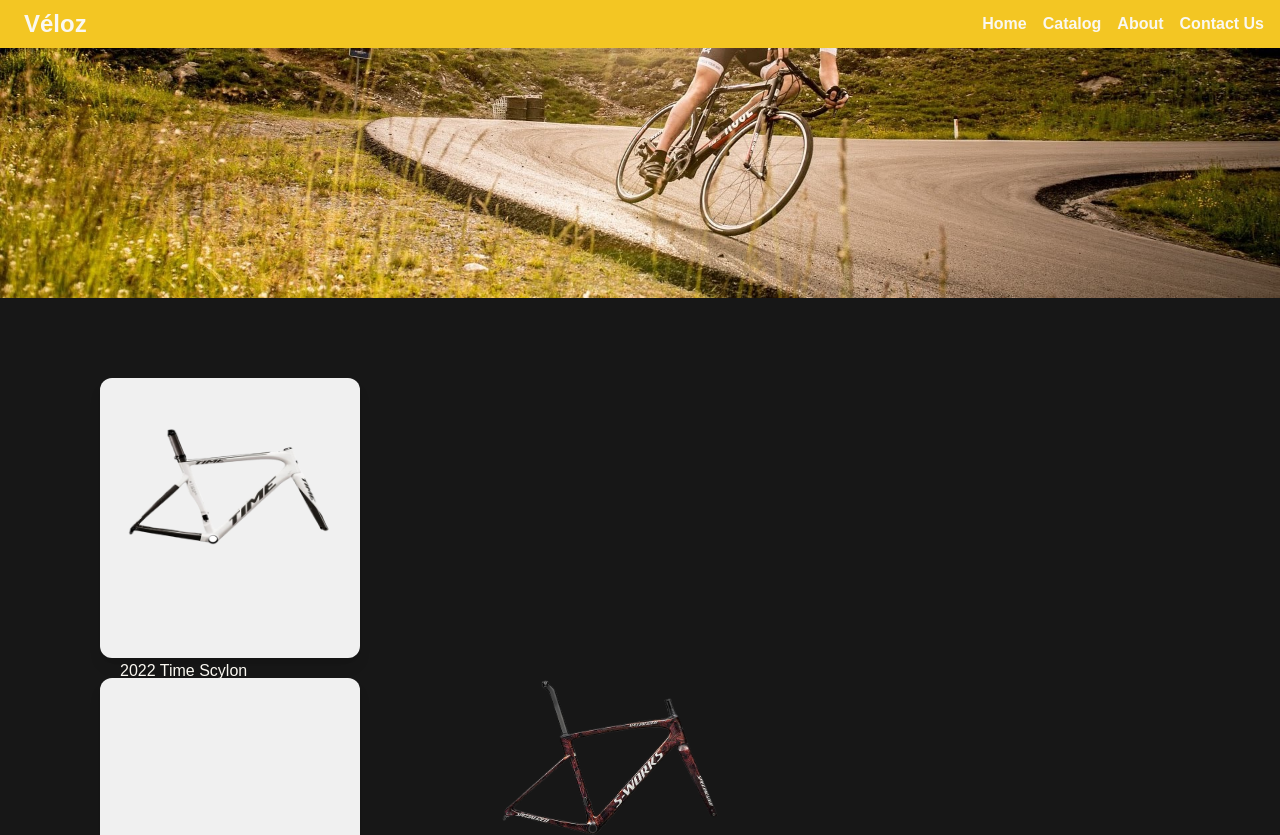
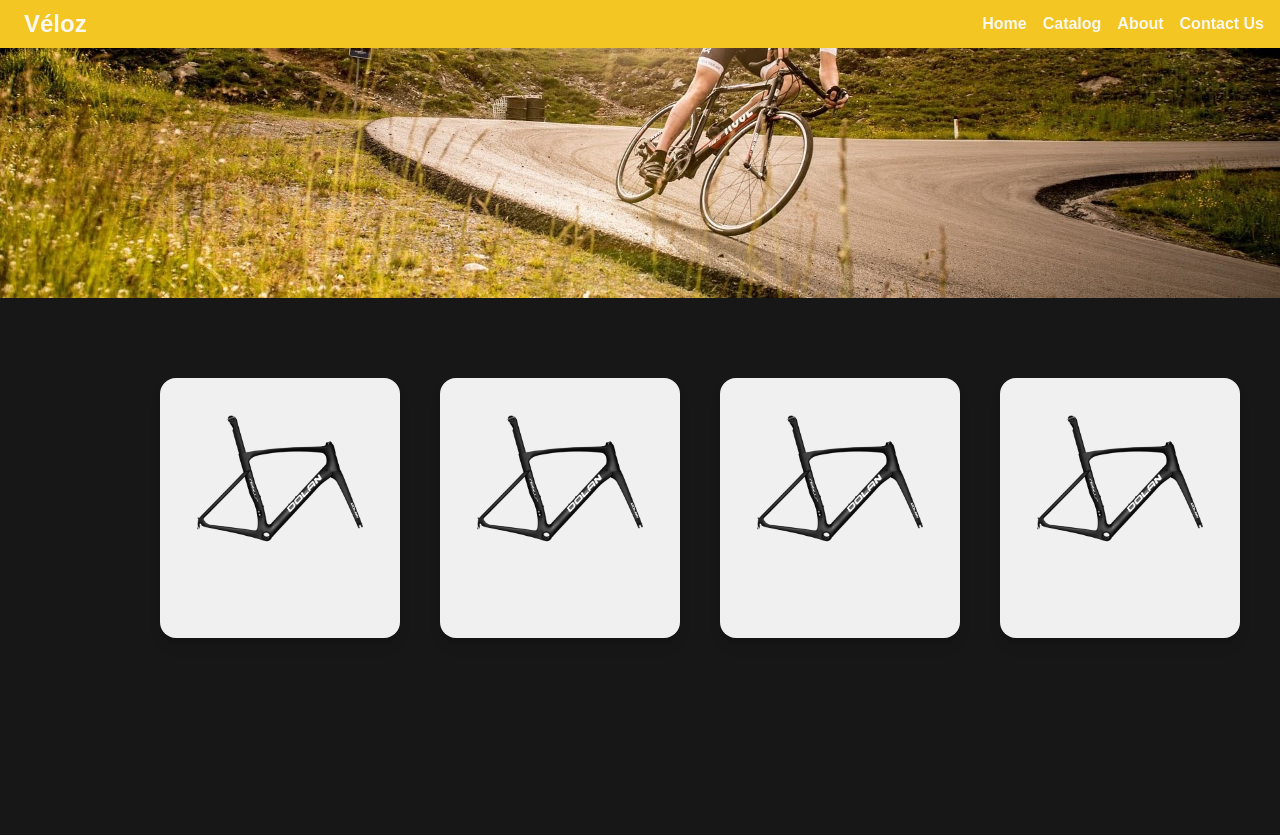
Before and after one commit to bangyazaka-hash/Veloz, a Next.js app: page /Frame in a window 1280 px wide. Shown: the top 835 px of the page. After the commit the page ends 800 px from the top, so only its background shows below. Built offline with nearby package versions, Linux system fonts and the light colour scheme.

Commit message:
menambahkan card di frame,wheel,component

```diff
--- a/src/app/Component/page.tsx
+++ b/src/app/Component/page.tsx
@@ -14,6 +14,58 @@ export default function Component() {
 />
 
             </div>
+
+             <div className="flex flex-row justify-left flex-wrap gap-20 p-10">
+                         <div className="relative justify-center w-50 h-50">
+                        <div className="bg-[#F0F0F0] w-60 h-65 rounded-2xl shadow-lg m-10 ml-30 p-5">
+                         <Image
+                                                src="/dolan.png"
+                                                alt="Datail"
+                                                fill
+                                                className="object-contain mt-10 ml-35"
+                                />
+                        </div>
+                        </div>
+
+                       <div className="relative justify-center w-50 h-50">
+                        <div className="bg-[#F0F0F0] w-60 h-65 rounded-2xl shadow-lg m-10 ml-30 p-5">
+                         <Image
+                                                src="/dolan.png"
+                                                alt="Datail"
+                                                fill
+                                                className="object-contain mt-10 ml-35"
+                                />
+                        </div>
+                        </div>
+
+                          <div className="relative justify-center w-50 h-50">
+                        <div className="bg-[#F0F0F0] w-60 h-65 rounded-2xl shadow-lg m-10 ml-30 p-5">
+                         <Image
+                                                src="/dolan.png"
+                                                alt="Datail"
+                                                fill
+                                                className="object-contain mt-10 ml-35"
+                                />
+                        </div>
+                        </div>
+
+                              <div className="relative justify-center w-50 h-50">
+                        <div className="bg-[#F0F0F0] w-60 h-65 rounded-2xl shadow-lg m-10 ml-30 p-5">
+                         <Image
+                                                src="/dolan.png"
+                                                alt="Datail"
+                                                fill
+                                                className="object-contain mt-10 ml-35"
+                                />
+                        </div>
+                        </div>
+
+
+                    <div className="w-[500] items-start justify-between p-5">
+
+                    </div>
+                    </div>
+
         <div className="w-[500] items-start justify-between p-5">
 
         </div>
--- a/src/app/Frame/page.tsx
+++ b/src/app/Frame/page.tsx
@@ -15,34 +15,56 @@ export default function Frame() {
 
             </div>
 
-             <div className="relative w-55 h-55 ">
-            <div className="flex w-65 h-70 ml-25 mt-20 shadow-lg bg-[#F0F0F0] rounded-xl"></div>
-                                    <Image
-                                    src="/time.png"
+            <div className="flex flex-row justify-left flex-wrap gap-20 p-10">
+             <div className="relative justify-center w-50 h-50">
+            <div className="bg-[#F0F0F0] w-60 h-65 rounded-2xl shadow-lg m-10 ml-30 p-5">
+             <Image
+                                    src="/dolan.png"
                                     alt="Datail"
                                     fill
-                                    className="obtain-object ml-30 mt-[-10]"
+                                    className="object-contain mt-10 ml-35"
                     />
-                    <h2 className="mt-[-80] ml-30 z-10 w-40 leading-relaxed">2022 Time Scylon Frameset</h2>
-                    <h1 className="mt-[-5] ml-30 font-bold z-10">Rp.2.500.000</h1>
-                    </div>
+            </div>
+            </div>
 
-             <div className="relative w-55 h-40 ">
-            <div className="flex w-65 h-70 ml-25 mt-20 shadow-lg bg-[#F0F0F0] rounded-xl"></div>
-                                    <Image
-                                    src="/sworks.png"
-                                    alt="Detail"
+           <div className="relative justify-center w-50 h-50">
+            <div className="bg-[#F0F0F0] w-60 h-65 rounded-2xl shadow-lg m-10 ml-30 p-5">
+             <Image
+                                    src="/dolan.png"
+                                    alt="Datail"
                                     fill
-                                    className="obtain-object ml-125 mt-[-290]"
+                                    className="object-contain mt-10 ml-35"
                     />
-                    <h2 className="mt-[-80] ml-30 z-10 w-40 leading-relaxed">2022 Time Scylon Frameset</h2>
-                    <h1 className="mt-[-5] ml-30 font-bold z-10">Rp.2.500.000</h1>
-                    </div>
+            </div>
+            </div>
+
+              <div className="relative justify-center w-50 h-50">
+            <div className="bg-[#F0F0F0] w-60 h-65 rounded-2xl shadow-lg m-10 ml-30 p-5">
+             <Image
+                                    src="/dolan.png"
+                                    alt="Datail"
+                                    fill
+                                    className="object-contain mt-10 ml-35"
+                    />
+            </div>
+            </div>
+
+                  <div className="relative justify-center w-50 h-50">
+            <div className="bg-[#F0F0F0] w-60 h-65 rounded-2xl shadow-lg m-10 ml-30 p-5">
+             <Image
+                                    src="/dolan.png"
+                                    alt="Datail"
+                                    fill
+                                    className="object-contain mt-10 ml-35"
+                    />
+            </div>
+            </div>
 
 
         <div className="w-[500] items-start justify-between p-5">
 
         </div>
         </div>
+        </div>
     );
 };
--- a/src/app/Wheel/page.tsx
+++ b/src/app/Wheel/page.tsx
@@ -14,9 +14,56 @@ export default function Wheel() {
 />
 
             </div>
+ <div className="flex flex-row justify-left flex-wrap gap-20 p-10">
+             <div className="relative justify-center w-50 h-50">
+            <div className="bg-[#F0F0F0] w-60 h-65 rounded-2xl shadow-lg m-10 ml-30 p-5">
+             <Image
+                                    src="/dolan.png"
+                                    alt="Datail"
+                                    fill
+                                    className="object-contain mt-10 ml-35"
+                    />
+            </div>
+            </div>
+
+           <div className="relative justify-center w-50 h-50">
+            <div className="bg-[#F0F0F0] w-60 h-65 rounded-2xl shadow-lg m-10 ml-30 p-5">
+             <Image
+                                    src="/dolan.png"
+                                    alt="Datail"
+                                    fill
+                                    className="object-contain mt-10 ml-35"
+                    />
+            </div>
+            </div>
+
+              <div className="relative justify-center w-50 h-50">
+            <div className="bg-[#F0F0F0] w-60 h-65 rounded-2xl shadow-lg m-10 ml-30 p-5">
+             <Image
+                                    src="/dolan.png"
+                                    alt="Datail"
+                                    fill
+                                    className="object-contain mt-10 ml-35"
+                    />
+            </div>
+            </div>
+
+                  <div className="relative justify-center w-50 h-50">
+            <div className="bg-[#F0F0F0] w-60 h-65 rounded-2xl shadow-lg m-10 ml-30 p-5">
+             <Image
+                                    src="/dolan.png"
+                                    alt="Datail"
+                                    fill
+                                    className="object-contain mt-10 ml-35"
+                    />
+            </div>
+            </div>
+
+
         <div className="w-[500] items-start justify-between p-5">
 
         </div>
         </div>
+        </div>
     );
 };
--- a/src/app/layout.tsx
+++ b/src/app/layout.tsx
@@ -34,7 +34,7 @@ export default function RootLayout({
             <div className="font-bold text-lg, flex space-x-4">
             <Link href="/">Home</Link>
 
-            <div className="relative group"><Link href="#">Catalog</Link>
+            <div className="relative group"><Link href="/">Catalog</Link>
               <div className="absolute hidden group-hover:block bg-white z-10">
                 <div className="hover:bg-gray-200 text-center px-4 py-2"><Link href="Frame">Frame</Link></div>
                 <div className="hover:bg-gray-200 text-center px-4 py-2"><Link href="Wheel">Wheel</Link></div>
@@ -51,7 +51,6 @@ export default function RootLayout({
         { children }
         <div className="absolute inset-x-0 bottom-0 h-16 p-3"></div>
       </body>
-      <footer className="mt-40 text-center bg-black text-white">Veloz@gmail.com</footer>
     </html>
   )
 
```
Also changed, not shown: public/dolan.png (added), public/mavic.png (added).
